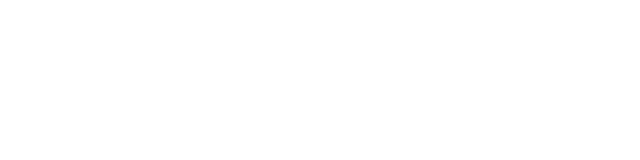
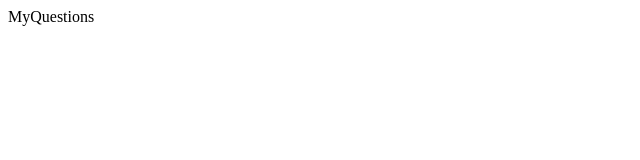
Before and after one commit to emeraldahp/capstoneFYND-himanshu, a Vue app in the folder courseApp/: page /quesview in a window 1280 px wide. Before the commit this address had no page. Shown: the top 160 px of the page, without its empty margins (0-640 px from the left). Built offline with nearby package versions, Linux system fonts and the light colour scheme.

Commit message:
my questions setup

```diff
--- /dev/null
+++ b/courseApp/src/components/MyQuestions.vue
@@ -0,0 +1,6 @@
+<script></script>
+<template>
+    <div>
+        MyQuestions
+    </div>
+</template>
--- a/courseApp/src/router/index.js
+++ b/courseApp/src/router/index.js
@@ -4,6 +4,7 @@
 import CourseView from '../views/CourseView.vue'
 import AdminView from '../views/AdminView.vue'
 import TutorView from '../views/TutorView.vue'
+import QuesView from '../views/QuesView.vue'
 
 const router = createRouter({
   history: createWebHistory(import.meta.env.BASE_URL),
@@ -32,6 +33,11 @@
       path: '/tutorview',
       name: 'tutorview',
       component: TutorView
+    },
+    {
+      path: '/quesview',
+      name: 'quesview',
+      component: QuesView
     }
   ]
 })
--- a/courseApp/src/views/HomeView.vue
+++ b/courseApp/src/views/HomeView.vue
@@ -14,6 +14,7 @@
     <div>
         courseApp HomePage <br>
         <RouterLink to="/loginview"> Login </RouterLink> <br>
+        <RouterLink to="/quesview"> MyQuestions </RouterLink> <br>
         <courses-list/>
 
     </div>
--- /dev/null
+++ b/courseApp/src/views/QuesView.vue
@@ -0,0 +1,11 @@
+<script>
+import MyQuestions from '../components/MyQuestions.vue'
+export default {
+    components: {
+        MyQuestions
+    }
+}
+</script>
+<template>
+    <my-questions/>
+</template>
```
